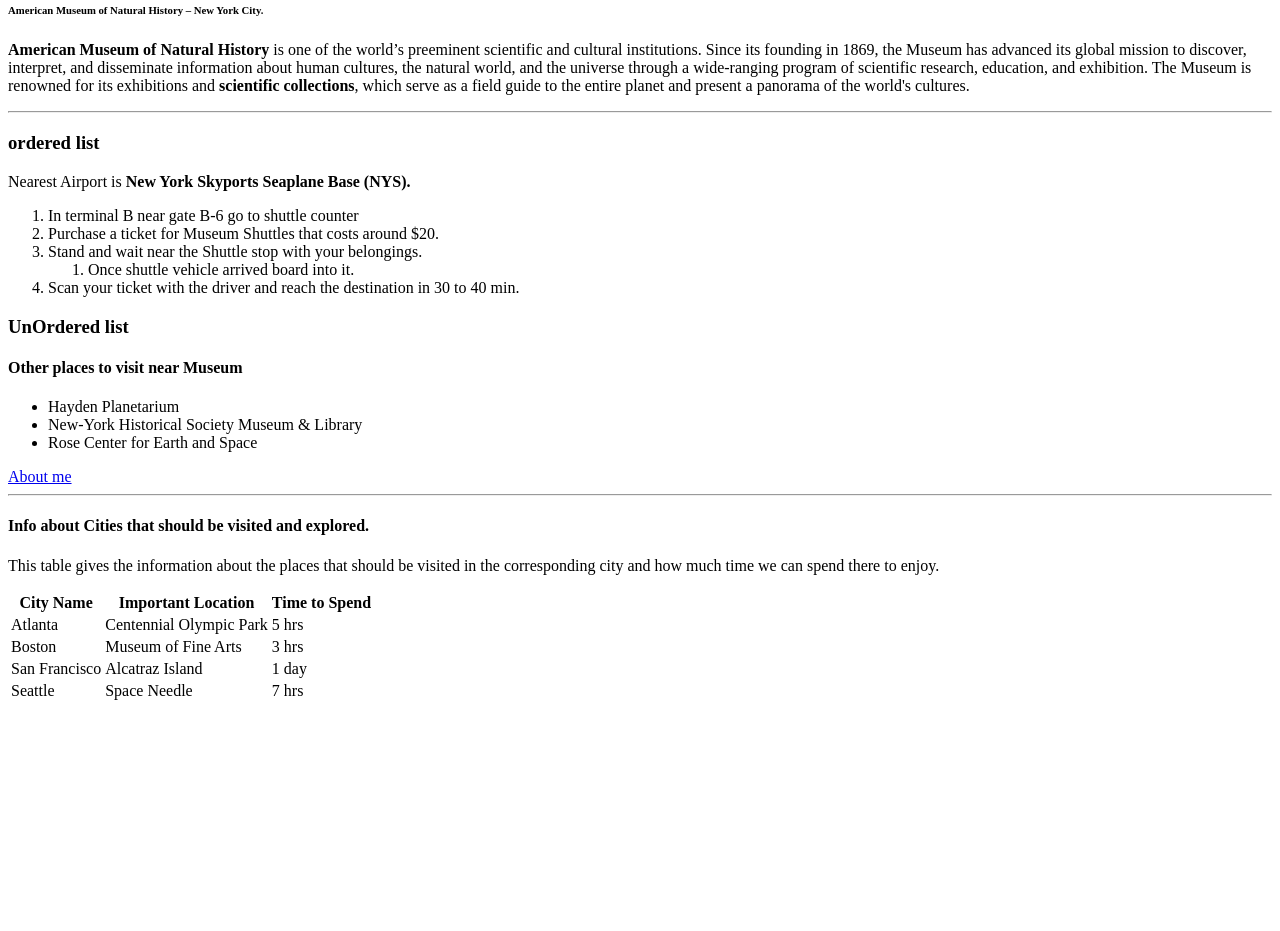
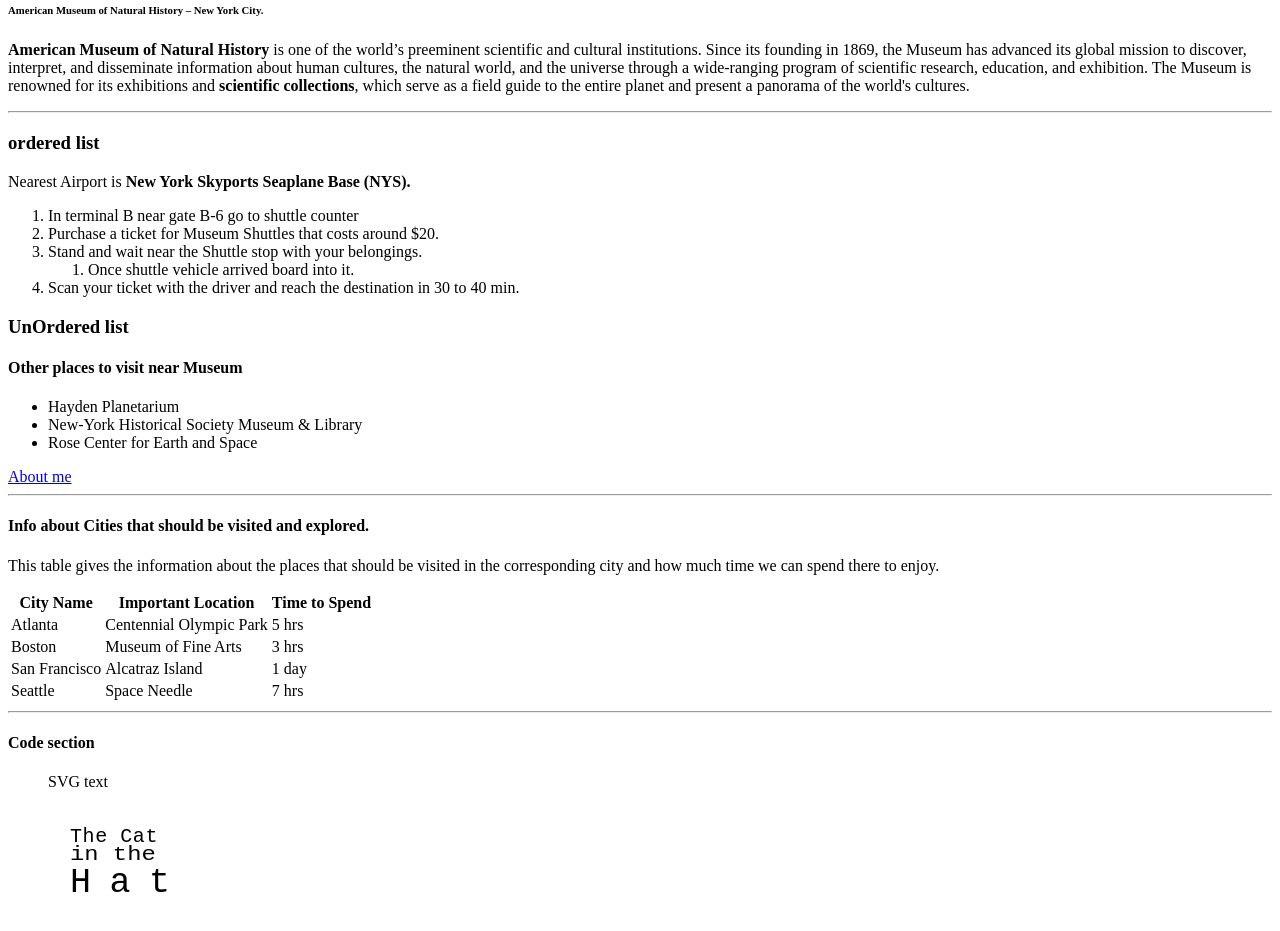
Before and after one commit to 44-563-Web-Apps-F22/44563-webapps-assignment-3-saikolli9999, a plain HTML site: page index.html in a window 1280 px wide. Shown: the part 79-1010 px from the top of the page. Before the commit the page ends 800 px from the top, so only its background shows below. Drawn offline with Linux system fonts and the light colour scheme.

Commit message:
Added code

```diff
--- a/index.html
+++ b/index.html
@@ -1,10 +1,12 @@
 <!DOCTYPE html>
 <html>
+
 <head>
     <title>
         Html Lab
     </title>
 </head>
+
 <body>
     <h1>Kolli Sai Kumar</h1>
     <h6>American Museum of Natural History – New York City.</h6>
@@ -40,7 +42,8 @@
     <a href="aboutme.html">About me</a>
     <hr>
     <h4>Info about Cities that should be visited and explored.</h4>
-              <p>This table gives the information about the places that should be visited in the corresponding city and how much time we can spend there to enjoy.</p>
+    <p>This table gives the information about the places that should be visited in the corresponding city and how much
+        time we can spend there to enjoy.</p>
     <table>
         <tr>
             <th>
@@ -71,8 +74,31 @@
         <tr>
             <td>Seattle </td>
             <td>Space Needle</td>
-                    <td> 7 hrs  </td>
+            <td> 7 hrs </td>
         </tr>
     </table>
+    <hr>
+    <h4>Code section</h4>
+    <blockquote
+        cite="https://stackoverflow.com/questions/32292012/how-to-keep-text-from-running-over-svg-in-responsive-design"> SVG text
+    </blockquote>
+    <pre>
+
+        <svg>
+    <text>
+      <tspan class="line-1" textLength="100" x="0" y="1em" font-size="20">
+        The Cat
+      </tspan>
+      <tspan class="line-2" textLength="100" x="0" dy="0.9em" font-size="20" lengthAdjust="spacingAndGlyphs">
+        in the
+      </tspan>
+      <tspan class="line-3" textLength="100" x="0" dy="0.9em" font-size="35">
+        Hat
+      </tspan>
+    </text>
+  </svg>
+</code>
+</pre>
 </body>
+
 </html>
```
Lines whose indentation alone changed are shown as unchanged.
